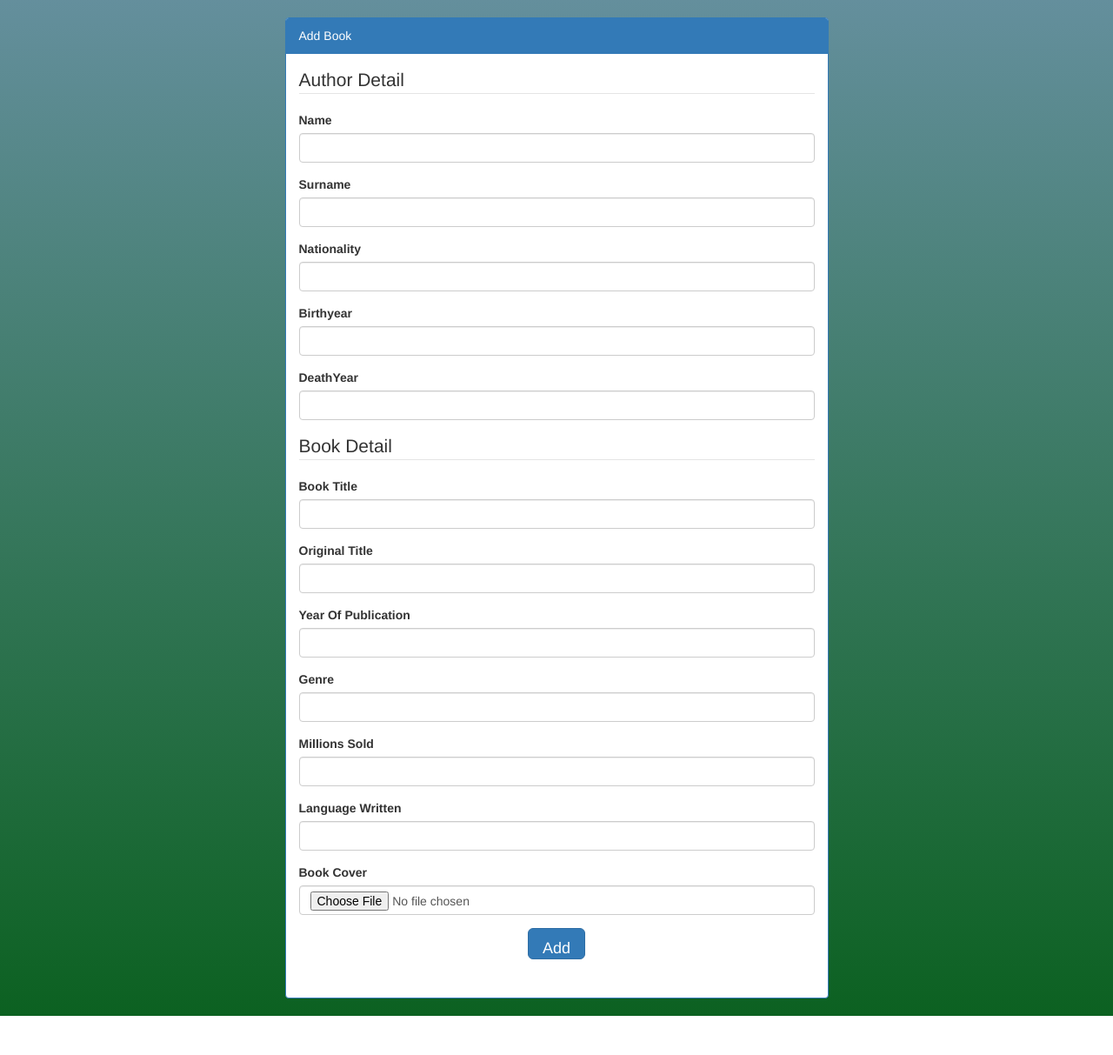
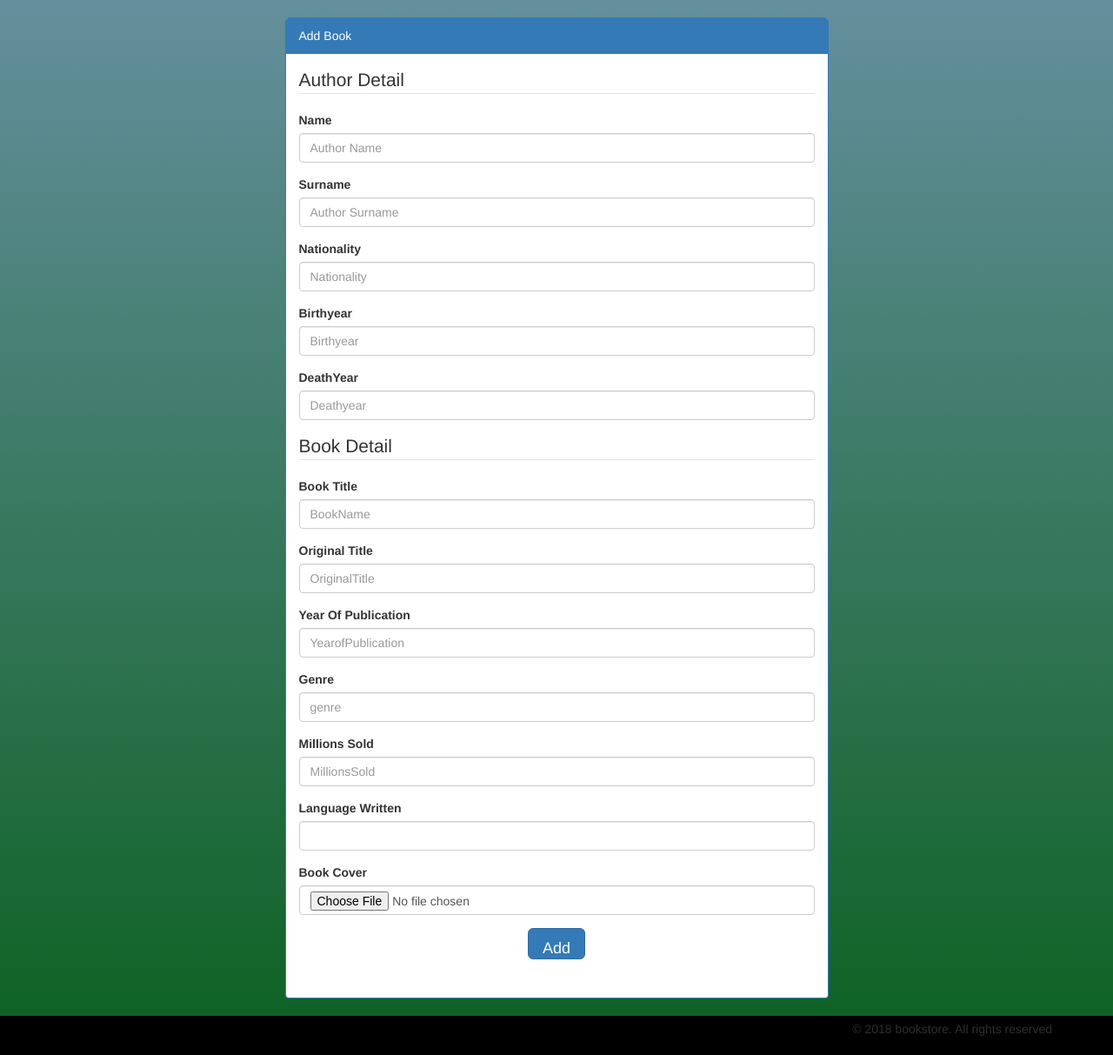
Before and after one commit to lavanyavasanth/bookstore, a PHP site: page /view/pages/addbook.php in a window 1280 px wide. Shown: the part 52-1265 px from the top of the page at 87% size. Before the commit the page ends 1220 px from the top, so only its background shows below. Run offline with PHP 8.4, Linux system fonts and the light colour scheme; the visitor is signed in with stand-in values (Sample User, id 1); some libraries are stand-ins or nearby versions.

Commit message:
Footer error msg

```diff
--- a/control/displaybook.php
+++ b/control/displaybook.php
@@ -8,10 +8,10 @@
 ?>
     <div class="holder">
 <?php
-    echo '<img src="'.$row['BookCover'].'">';
+    echo '<img src="../img/BookCovers/'.$row['BookCover'].'">';
     echo "<h5>".$row['BookTitle']."</h5><h5> ".$row['LanguageWritten']."</h5>";
 ?>
-    <form method = 'post'>
+    <form method = 'post' action="editbook.php" enctype="multipart/form-data">
         <button id='but' name = 'edit'>Edit</button>
         <button id='but' name = 'delete'>Delete</button>
     </form>
--- /dev/null
+++ b/control/editbook.php
@@ -0,0 +1,6 @@
+<?php
+require("../model/db.php");
+if(isset($_GET['edit'])){
+    $edit
+}
+?>
--- a/control/managebook.php
+++ b/control/managebook.php
@@ -15,13 +15,13 @@ if(!empty([$_POST]))
     $millionssold = !empty($_POST['millionssold'])? testUserInput(($_POST['millionssold'])):null;
     $languagewritten = !empty($_POST['languagewritten'])? testUserInput(($_POST['languagewritten'])):null;
     $bookcover = !empty($_POST['bookcover'])? testUserInput(($_POST['bookcover'])):null;
-    $createddate = !empty($_POST['createddate'])? testUserInput(($_POST['createddate'])):null;
-    $modifieddate = !empty($_POST['modifieddate'])? testUserInput(($_POST['modifieddate'])):null;
+//    $createddate = !empty($_POST['createddate'])? testUserInput(($_POST['createddate'])):null;
+//    $modifieddate = !empty($_POST['modifieddate'])? testUserInput(($_POST['modifieddate'])):null;
     //echo $name;
     try
     {
 
-        $queryBook = addBook($name, $surname, $nationality, $birthyear, $deathyear, $booktitle, $originaltitle, $yearofpublication, $genre, $millionssold, $languagewritten, $bookcover, $createddate, $modifieddate);
+        $queryBook = addBook($name, $surname, $nationality, $birthyear, $deathyear, $booktitle, $originaltitle, $yearofpublication, $genre, $millionssold, $languagewritten, $bookcover);
 
         header('location:../view/pages/viewall_book.php');
 
--- a/view/pages/addbook.php
+++ b/view/pages/addbook.php
@@ -10,50 +10,50 @@
                             <legend>Author Detail</legend>
                             <div class="form-group">
                                 <label for="name">Name</label>
-                                <input type="text" id="name" class="form-control" name="name" placeholder="" required>
+                                <input type="text" id="name" class="form-control" name="name" placeholder="Author Name" required pattern="[a-zA-Z]{3,}" title="Invalid Charecter">
                             </div>
                             <div class="form-group">
                                 <label for="surname">Surname</label>
-                                <input type="text" id="surname" class="form-control" name="surname" placeholder="" required>
+                                <input type="text" id="surname" class="form-control" name="surname" placeholder="Author Surname" required pattern="[a-zA-Z]{3,}" title="Invalid Charecter">
                             </div>
                             <div class="form-group">
                                 <label for="nationality">Nationality</label>
-                                <input type="text" id="nationality" class="form-control" name="nationality" placeholder="" required>
+                                <input type="text" id="nationality" class="form-control" name="nationality" placeholder="Nationality" required pattern="[a-zA-Z]{3,}" title="Invalid Charecter">
                             </div>
                              <div class="form-group">
                                 <label for="birthyear">Birthyear</label>
-                                <input type="text" id="birthyear" class="form-control" name="birthyear" placeholder="" required>
+                                <input type="text" id="birthyear" class="form-control" name="birthyear" placeholder="Birthyear" required pattern="[0-9]{4}" title="Please enter the birthyear">
                             </div>
                             <div class="form-group">
                                 <label for="deathyear">DeathYear</label>
-                                <input type="text" id="deathyear" class="form-control" name="deathyear" placeholder="" required>
+                                <input type="text" id="deathyear" class="form-control" name="deathyear" placeholder="Deathyear" required pattern="[0-9]{4}" title="Please enter the deathyear">
                             </div>
                         </fieldset>
                         <fieldset>
                             <legend>Book Detail</legend>
                             <div class="form-group">
                                 <label for="booktitle">Book Title</label>
-                                <input type="text" id="booktitle" class="form-control" name="booktitle" placeholder="" required>
+                                <input type="text" id="booktitle" class="form-control" name="booktitle" placeholder="BookName" required pattern="[a-zA-Z]{3,}" title="Invalid Charecter">
                             </div>
                             <div class="form-group">
                                 <label for="originaltitle">Original Title</label>
-                                <input type="text" id="originaltitle" class="form-control" name="originaltitle" placeholder="" required>
+                                <input type="text" id="originaltitle" class="form-control" name="originaltitle" placeholder="OriginalTitle" required pattern="[a-zA-Z]{3,}" title="Invalid Charecter">
                             </div>
                             <div class="form-group">
                                 <label for="yearofpublication">Year Of Publication</label>
-                                <input type="text" id="yearofpublication" class="form-control" name="yearofpublication" placeholder="" required>
+                                <input type="text" id="yearofpublication" class="form-control" name="yearofpublication" placeholder="YearofPublication" required pattern="[0-9]{4}" title="Please enter the year">
                             </div>
                              <div class="form-group">
                                 <label for="genre">Genre</label>
-                                <input type="text" id="genre" class="form-control" name="genre" placeholder="" required>
+                                <input type="text" id="genre" class="form-control" name="genre" placeholder="genre" required pattern="[a-zA-Z]{3,}" title="Invalid Charecter">
                             </div>
                             <div class="form-group">
                                 <label for="millionssold">Millions Sold</label>
-                                <input type="text" id="millionssold" class="form-control" name="millionssold" placeholder="" required>
+                                <input type="text" id="millionssold" class="form-control" name="millionssold" placeholder="MillionsSold" required pattern="[0-9]{2,}" title="Invalid Character">
                             </div>
                             <div class="form-group">
                                 <label for="language">Language Written</label>
-                                <input type="text" id="language" class="form-control" name="languagewritten" placeholder="" required>
+                                <input type="text" id="language" class="form-control" name="languagewritten" placeholder="" required pattern="[a-zA-Z]{3,}" title="Invalid Character">
                             </div>
 
                             <div class="form-group">
@@ -69,3 +69,4 @@
             </div>
         </div>
     </div>
+<?php include('footer.php');?>
--- /dev/null
+++ b/view/pages/footer.php
@@ -0,0 +1,9 @@
+<footer style="background: black; height: 45px;">
+  <div class="container">
+      <div class="row">
+        <div class="col-md-12">
+            <p class="muted pull-right" style="color: #2e2e2e; padding-top: 5px">© 2018 bookstore. All rights reserved</p>
+        </div>
+      </div>
+    </div>
+</footer>
--- a/view/pages/viewall_book.php
+++ b/view/pages/viewall_book.php
@@ -2,11 +2,10 @@
 <?php include('navbar.php');?>
 <div class="flex-container">
     <article>
-
-
 <?php
+    echo "Role:".$_SESSION["role"];
     include("../../control/displaybook.php");
 ?>
-
     </article>
 </div>
+<?php include('footer.php');?>
```
Also changed, not shown: control/pdologin.php (+10 -6 lines), control/pdoreg.php (+1 -9 lines), login.php (+4 -5 lines), model/function.php (+9 -11 lines), view/pages/header.php (+0 -18 lines), view/pages/navbar.php (+26 -10 lines), view/pages/signup.php (+7 -6 lines), README.md (added).
